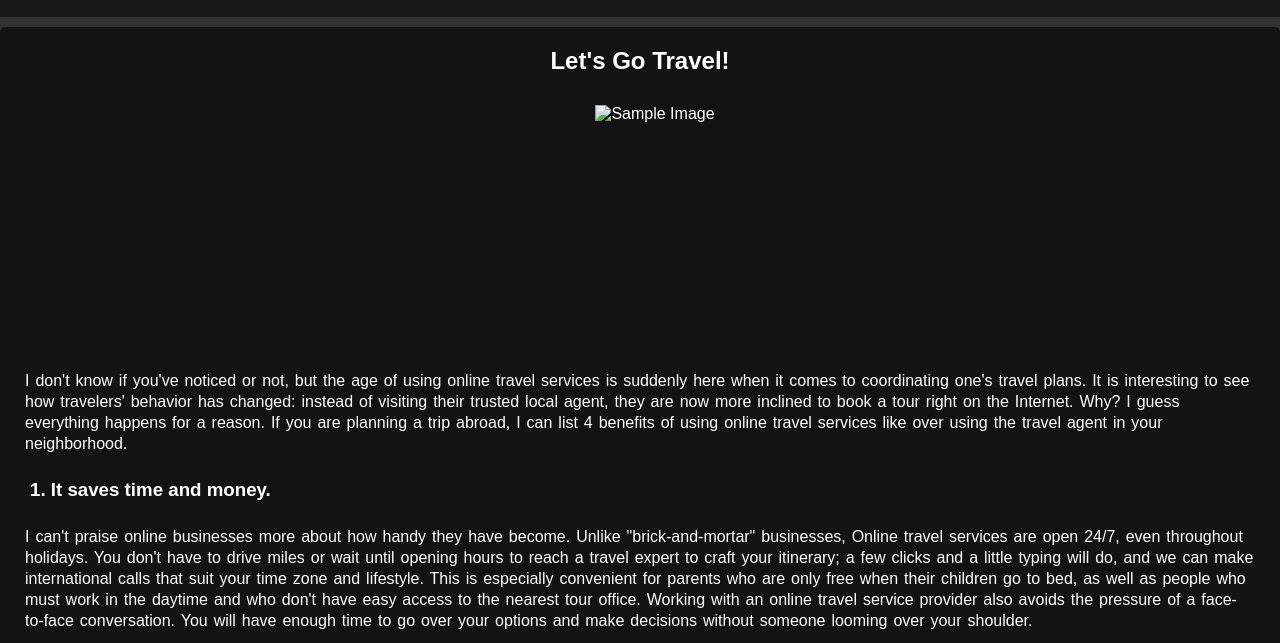
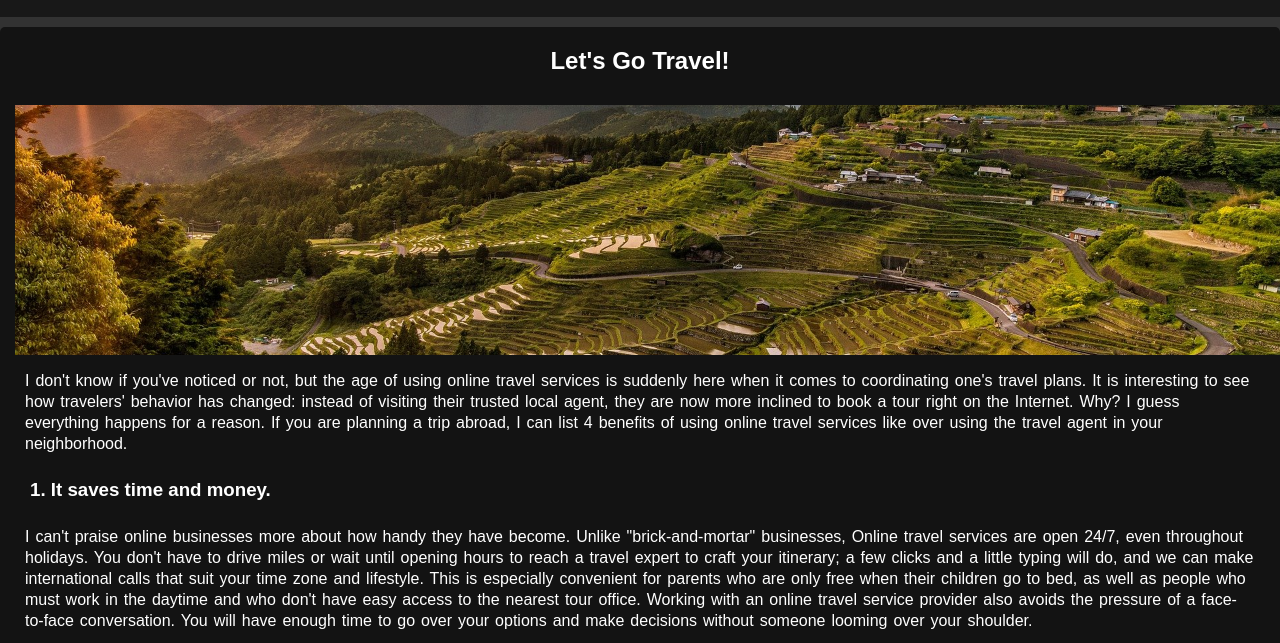
Before and after one commit to Lanceseb/home-page, a plain HTML site: page index.html in a window 1280 px wide. Shown: the part 83-726 px from the top of the page. Drawn offline with Linux system fonts and the light colour scheme.

Commit message:
Update index.html
Edit image path

```diff
--- a/index.html
+++ b/index.html
@@ -17,7 +17,7 @@
 
         <h2>Let's Go Travel!</h2>
         <div class="image-container">
-          <img src="images/home-page.jpg" alt="Sample Image"/>
+          <img src="home-page.jpg" alt="Sample Image"/>
         </div>
 	<p>I don't know if you've noticed or not, but the age of using online travel services is suddenly here when it comes to coordinating one's travel plans. It is interesting to see how travelers' behavior has changed: instead of visiting their trusted local agent, they are now more inclined to book a tour right on the Internet. Why? I guess everything happens for a reason. If you are planning a trip abroad, I can list 4 benefits of using online travel services like over using the travel agent in your neighborhood.</p>
 
```
